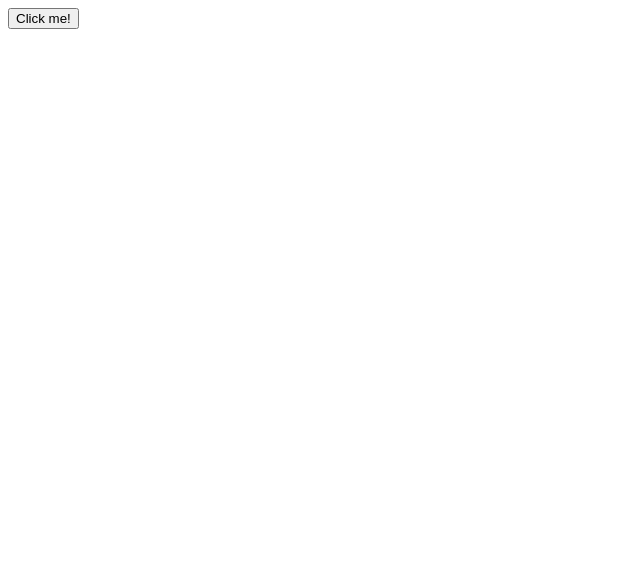
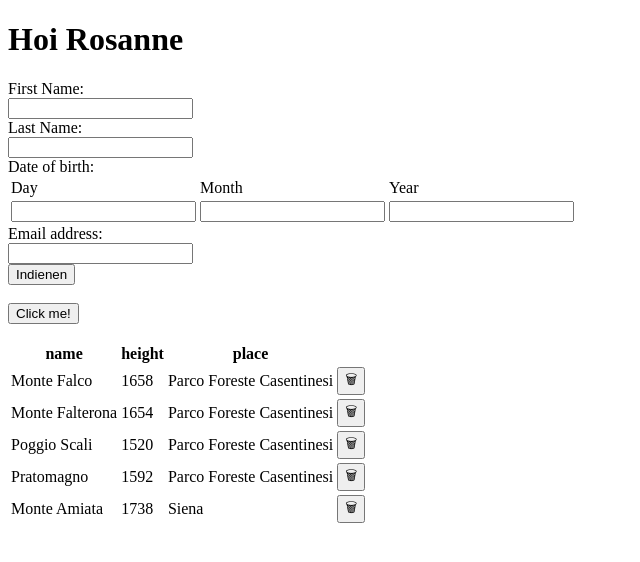
Before and after one commit to IAMBakker/ts-practice, a website with bundled scripts: page understanding-ts/index.html in a window 1280 px wide. Shown: the whole page, without its empty margins (0-640 px from the left). Built offline with nearby package versions, Linux system fonts and the light colour scheme.

Commit message:
Added a table which is filled using an in code array. Added a form.

```diff
--- a/understanding-ts/index.html
+++ b/understanding-ts/index.html
@@ -7,8 +7,66 @@
     <script src="dist/app.js" defer></script>
 </head>
 <body>
-    <button id="buttonId" type="button">
-        Click me!
-    </button>
+    <div>
+        <h1>
+            Hoi Rosanne
+        </h1>
+    </div>
+    <div>
+        <form>
+            <label for="firstName">First Name:</label><br>
+            <input type="text" id="firstName" name="firstName"><br>
+            <label for="lastName">Last Name:</label><br>
+            <input type="text" id="lastName" name="lastName"><br>
+            <label for="dateOfBirthDay">Date of birth:</label><br>
+            <table>
+                <thead>
+                    <tr>
+                        <td>
+                            <label for="dateOfBirthDay">Day</label>
+                        </td>
+                        <td>
+                            <label for="dateOfBirthMonth">Month</label>
+                        </td>
+                        <td>
+                            <label for="dateOfBirthYear">Year</label>
+                        </td>
+                    </tr>
+                </thead>
+                <tbody>
+                    <tr>
+                        <td>
+                            <input type="number" id="dateOfBirthDay" name="dateOfBirthDay">
+                        </td>
+                        <td>
+                            <input type="number" id="dateOfBirthMonth" name="dateOfBirthMonth">
+                        </td>
+                        <td>
+                            <input type="number" id="dateOfBirthYear" name="dateOfBirthYear">
+                        </td>
+                    </tr>
+                </tbody>
+            </table>
+            <label for="email">Email address:</label><br>
+            <input type="text" id="email" name="email"><br>
+            <input type="submit" value="Indienen">
+        </form>
+    </div>
+    <div>
+        <br>
+    </div>
+    <div>
+        <button id="buttonId" type="button">
+            Click me!
+        </button>
+    </div>
+    <div>
+        <br>
+    </div>
+    <div>
+        <table id="MountainTable">
+
+        </table>
+    </div>
 </body>
 </html>
--- a/understanding-ts/package.json
+++ b/understanding-ts/package.json
@@ -5,7 +5,7 @@
   "main": "app.js",
   "scripts": {
     "test": "echo \"Error: no test specified\" && exit 1",
-    "start": "lite-servernpm"
+    "start": "lite-server"
   },
   "author": "",
   "license": "ISC",
--- a/understanding-ts/src/app.ts
+++ b/understanding-ts/src/app.ts
@@ -1,8 +1,87 @@
 let buttonClicked = false;
 const button = document.getElementById("buttonId")!;
+
+class Mountain {
+    name!: string;
+    height!: number;
+    place!: string;
+};
+
+let mountains: Mountain[] = [
+    { name: "Monte Falco", height: 1658, place: "Parco Foreste Casentinesi" },
+    { name: "Monte Falterona", height: 1654, place: "Parco Foreste Casentinesi" },
+    { name: "Poggio Scali", height: 1520, place: "Parco Foreste Casentinesi" },
+    { name: "Pratomagno", height: 1592, place: "Parco Foreste Casentinesi" },
+    { name: "Monte Amiata", height: 1738, place: "Siena" }
+  ];
 
 button.addEventListener("click", () => {
     buttonClicked = true;
     button.setAttribute("disabled", "true");
     console.log("The button was clicked!")
 });
+
+function generateTableHead(table: HTMLTableElement, data: string[]) {
+    let thead = table.createTHead();
+    let row = thead.insertRow();
+    for(let key of data){
+        let th = document.createElement("th");
+        let text = document.createTextNode(key);
+        th.appendChild(text);
+        row.appendChild(th);
+    }
+  }
+
+  function generateTableBody(table: HTMLTableElement, data: Mountain[]){
+      let tbody = table.createTBody();
+      for(let mountain of data){
+        let row = tbody.insertRow();
+        let nameCell = generateTableCell(mountain.name);
+        let heightCell = generateTableCell(mountain.height.toString());
+        let placeCell = generateTableCell(mountain.place);
+        let trashCell = generateTrashcan();
+        row.appendChild(nameCell);
+        row.appendChild(heightCell);
+        row.appendChild(placeCell);
+        row.appendChild(trashCell);
+    }
+}
+
+function generateTableCell(cellText: string){
+    let td = document.createElement("td");
+    let text = document.createTextNode(cellText);
+    td.appendChild(text);
+    return td;
+  }
+
+function generateTrashcan(){
+    let td = document.createElement("td");
+    let trash = document.createElement("button");
+    trash.textContent = "🗑";
+    trash.setAttribute("onclick", "deleteRow(this)");
+    td.appendChild(trash);
+    return td;
+}
+
+function deleteRow(deleteButton: HTMLButtonElement){
+    var td = deleteButton.parentNode;
+    var tr = td!.parentNode; // the row to be removed
+    let rowText = tr?.textContent!;
+    tr!.parentNode!.removeChild(tr!);
+    removeItemFromArray(rowText);
+}
+
+/// removing the mountain based on name and height. not the best solution.
+function removeItemFromArray(rowText: string){
+    var mountainIndex = mountains.findIndex((mountain) => {
+        return rowText.includes(mountain.name) &&
+        rowText.includes(mountain.height.toString());
+    })
+    if (mountainIndex !== -1){
+        mountains.splice(mountainIndex, 1);
+    }
+}
+
+let table = document.getElementById("MountainTable") as HTMLTableElement;
+generateTableHead(table, Object.keys(mountains[0]));
+generateTableBody(table, mountains);
```
Also changed, not shown: understanding-ts/README.md, understanding-ts/favicon.ico (added).
